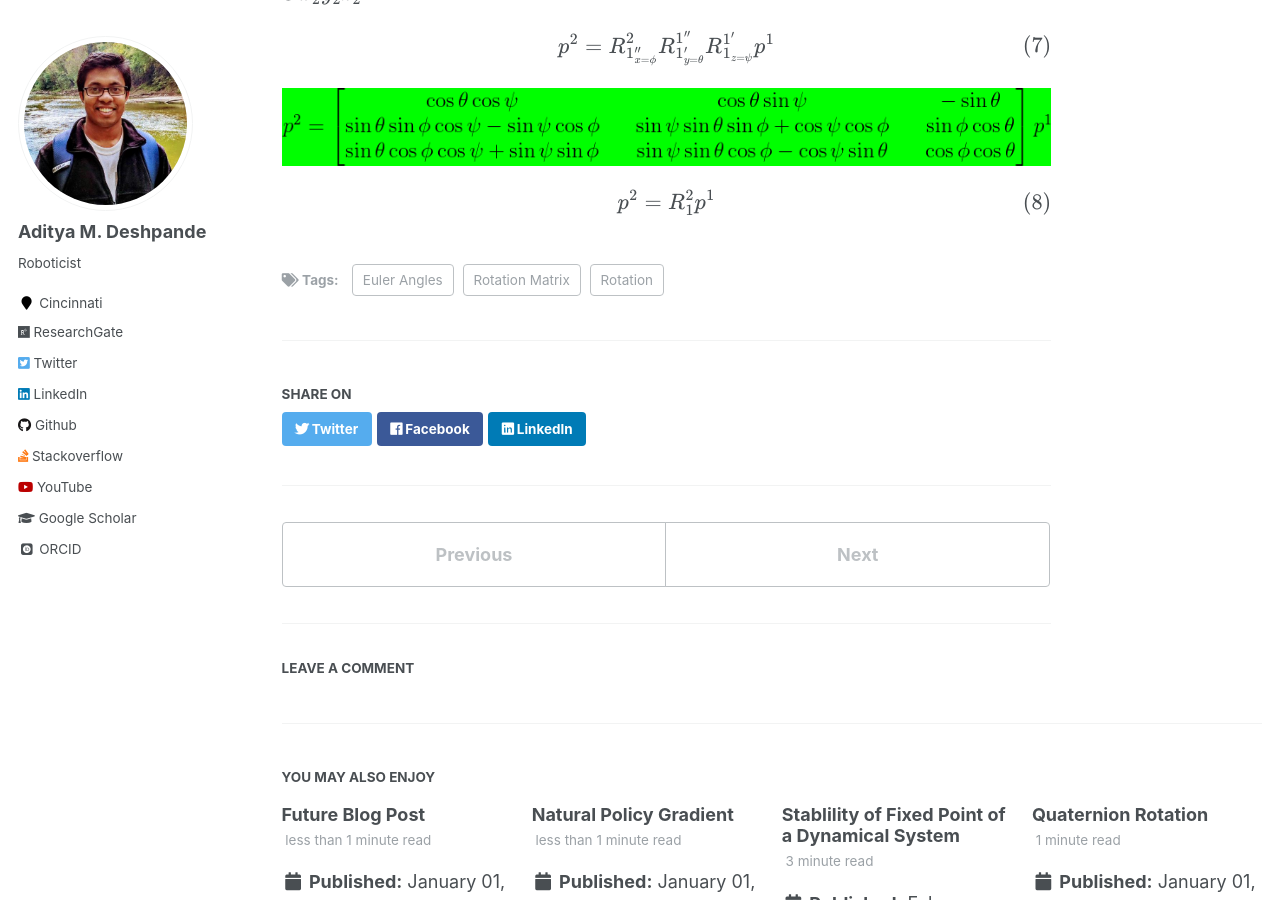
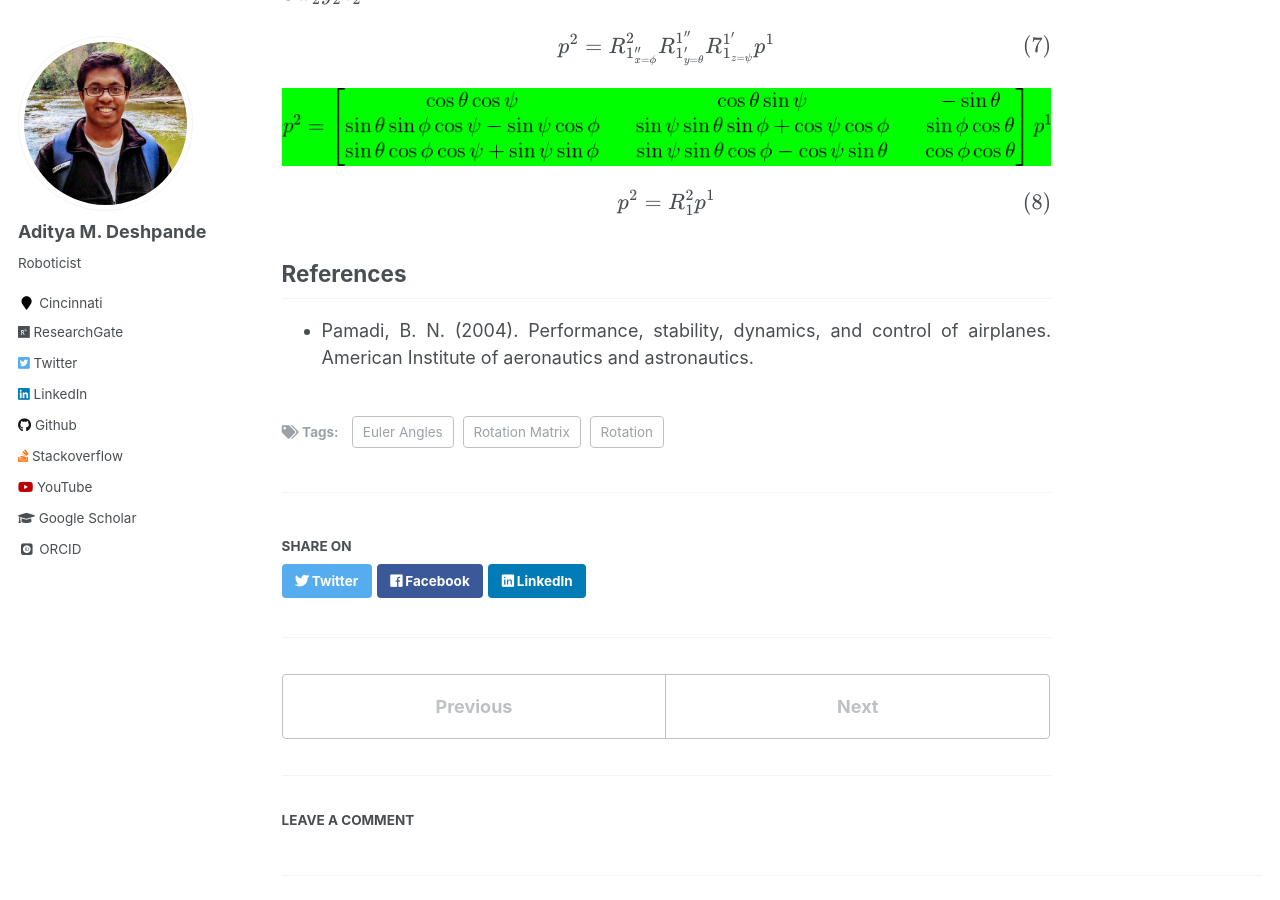
Before and after one commit to adipandas/adipandas.github.io, a Jekyll site: the page built from _posts/2020-02-10-euler-rotation.md, in a window 1280 px wide and 900 px high, scrolled down 3266 px. Built offline with Jekyll 4.4.1, drawn with Linux system fonts in a browser that asks for light colours; some web fonts are replaced; formulas are drawn with MathJax 3; comment, search, counter and statistics services are not loaded; some of the changed text lies outside the part shown.

Commit message:
Update 2020-02-10-euler-rotation.md

```diff
--- a/_posts/2020-02-10-euler-rotation.md
+++ b/_posts/2020-02-10-euler-rotation.md
@@ -112,3 +112,6 @@ $$p^{2} = R_{1^{\prime\prime}_{x=\phi}}^{2} R_{1^{\prime}_{y=\theta}}^{1^{\prime
 <p style="text-align:center;"><img src="/images/euler_rotation/R12_z-y-x-euler.png" alt="R-z-y-x-euler"/></p>
 
 $$p^2 = R_1^2 p^1$$
+
+## References
+* Pamadi, B. N. (2004). Performance, stability, dynamics, and control of airplanes. American Institute of aeronautics and astronautics.
```
